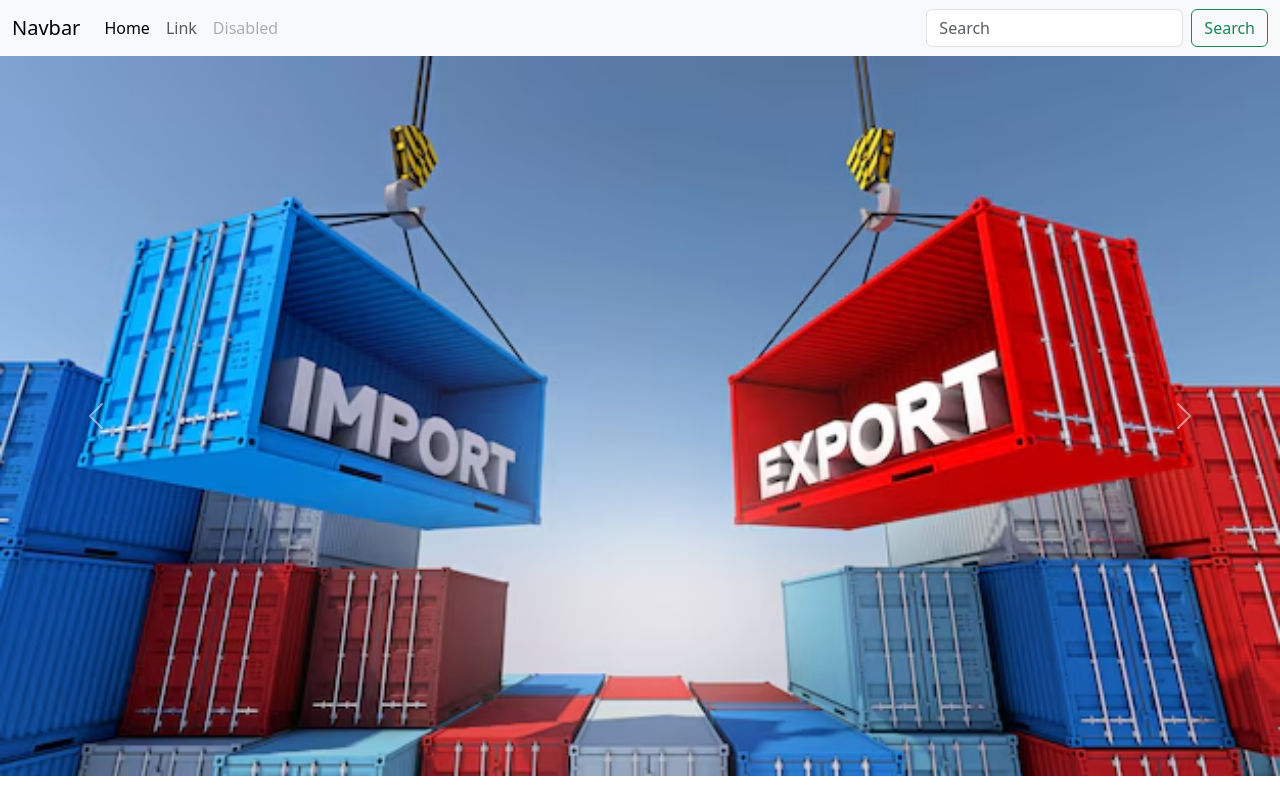
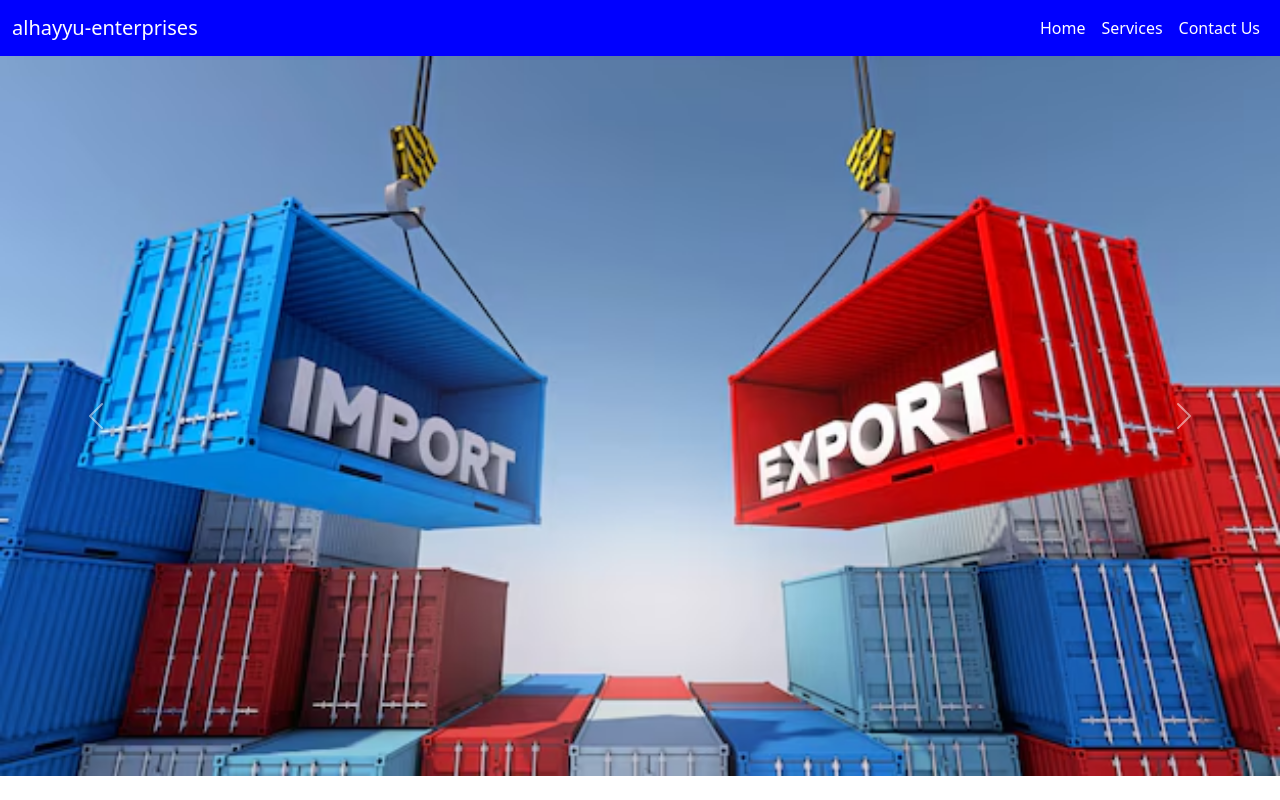
Before and after one commit to ramanshakyars/alhayyu-enterprises, an Angular app: page / in a window 1280 px wide. Built offline with nearby package versions, Linux system fonts and the light colour scheme.

Commit message:
landing page

```diff
--- a/src/app/navbar/navbar.component.html
+++ b/src/app/navbar/navbar.component.html
@@ -1,25 +1,21 @@
-<nav class="navbar navbar-expand-lg bg-body-tertiary">
+<nav class="navbar navbar-expand-lg sticky-top" style="background-color: blue;">
     <div class="container-fluid">
+        <a class="navbar-brand text-white" href="#">alhayyu-enterprises</a>
         <button class="navbar-toggler" type="button" data-bs-toggle="collapse" data-bs-target="#navbarTogglerDemo03" aria-controls="navbarTogglerDemo03" aria-expanded="false" aria-label="Toggle navigation">
             <span class="navbar-toggler-icon"></span>
         </button>
-      <a class="navbar-brand" href="#">Navbar</a>
         <div class="collapse navbar-collapse" id="navbarTogglerDemo03">
-        <ul class="navbar-nav me-auto mb-2 mb-lg-0">
+            <ul class="navbar-nav ms-auto mb-2 mb-lg-0">
                 <li class="nav-item">
-            <a class="nav-link active" aria-current="page" href="#">Home</a>
+                    <a class="nav-link text-white active" aria-current="page" href="#">Home</a>
                 </li>
                 <li class="nav-item">
-            <a class="nav-link" href="#">Link</a>
+                    <a class="nav-link text-white" href="#">Services</a>
                 </li>
                 <li class="nav-item">
-            <a class="nav-link disabled" aria-disabled="true">Disabled</a>
+                    <a class="nav-link text-white" href="#">Contact Us</a>
                 </li>
             </ul>
-        <form class="d-flex" role="search">
-          <input class="form-control me-2" type="search" placeholder="Search" aria-label="Search">
-          <button class="btn btn-outline-success" type="submit">Search</button>
-        </form>
         </div>
     </div>
 </nav>
```
Lines whose indentation alone changed are shown as unchanged.
